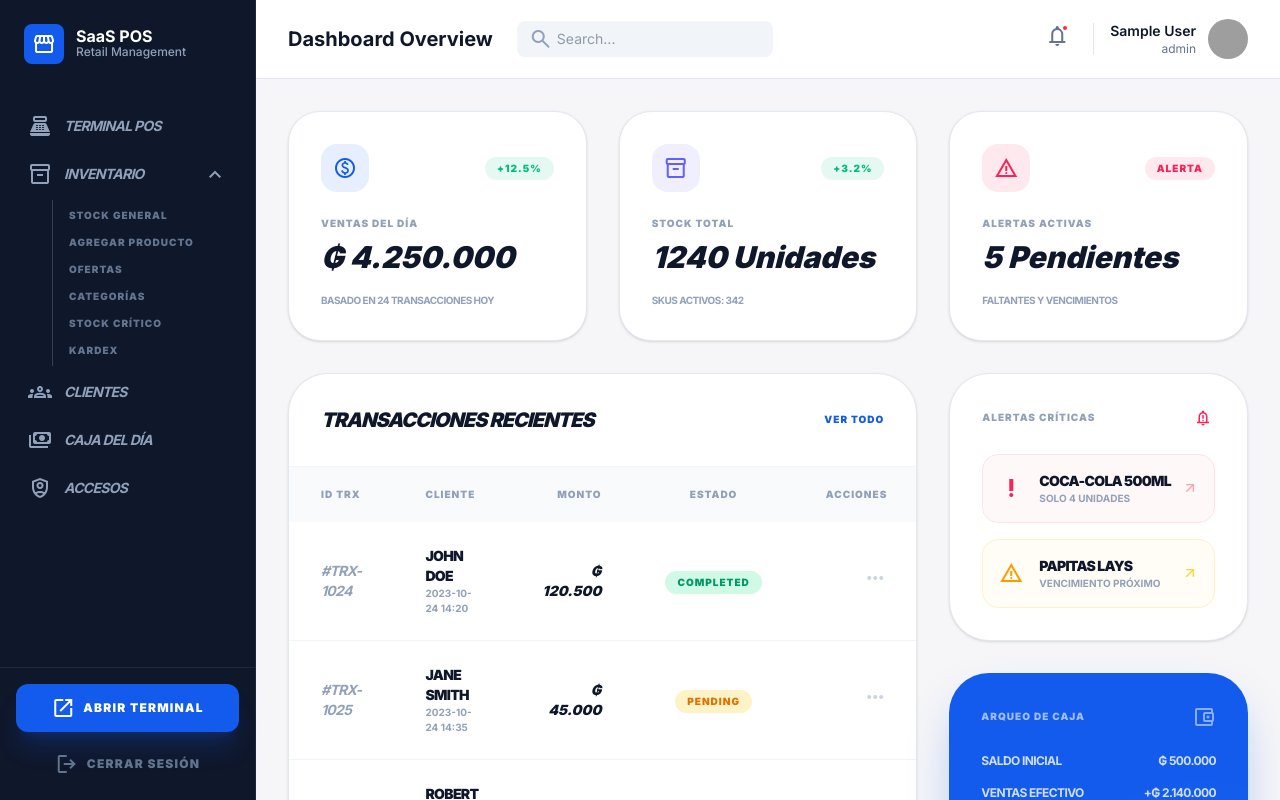
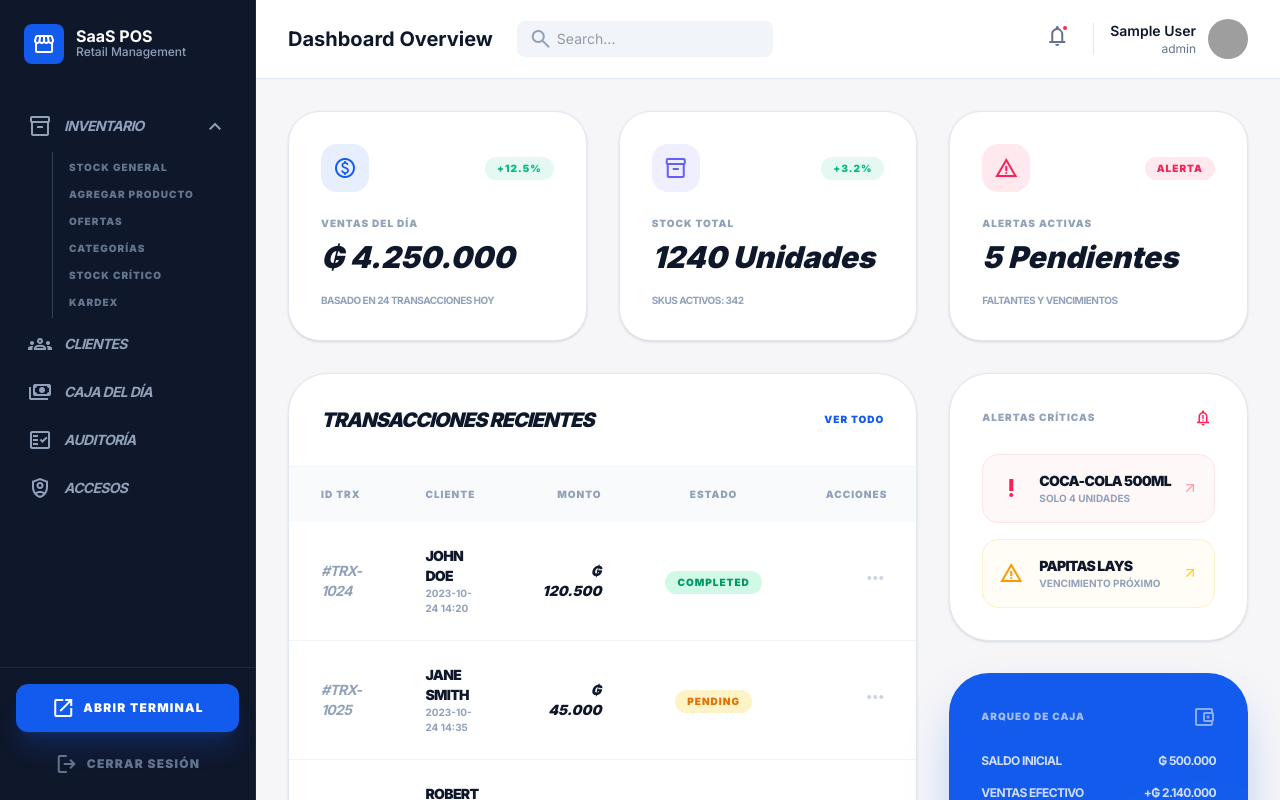
Before and after one commit to Saylogfake/simPOS, a Next.js app in the folder saas-pos/: page / in a window 1280 px wide. Built offline with nearby package versions, Linux system fonts and the light colour scheme; sample sign-in values are in the browser's storage; grey boxes are pictures that could not be loaded.

Commit message:
feat: role-based redirect on login, sidebar by role, POS opens in new tab

```diff
--- a/saas-pos/app/(auth)/login/page.tsx
+++ b/saas-pos/app/(auth)/login/page.tsx
@@ -58,7 +58,9 @@ export default function LoginPage() {
             const data = await res.json()
             localStorage.setItem("token", data.access_token)
             localStorage.setItem("user", JSON.stringify(data.user))
-            router.push("/pos")
+            const role = data.user?.role || ""
+            if (role === "CAJERO") router.push("/cash")
+            else router.push("/cash/admin")
         } catch {
             setError("Credenciales incorrectas. Verifica tu correo y contraseña.")
         } finally {
--- a/saas-pos/app/(dashboard)/layout.tsx
+++ b/saas-pos/app/(dashboard)/layout.tsx
@@ -79,14 +79,20 @@ export default function DashboardLayout({
                     </div>
                 </div>
                 <nav className="flex-1 px-4 py-4 space-y-1 overflow-y-auto">
+                    {/* Cajero: solo Caja del Día */}
+                    {userRole === "CAJERO" && (
                         <Link
-                        href="/pos"
-                        className={`flex items-center gap-3 px-3 py-2.5 rounded-lg transition-colors ${pathname === '/pos' ? 'bg-primary text-white shadow-lg shadow-primary/20' : 'text-slate-400 hover:text-white hover:bg-slate-800'}`}
+                            href="/cash"
+                            className={`flex items-center gap-3 px-3 py-2.5 rounded-lg transition-colors ${pathname === '/cash' ? 'bg-primary text-white shadow-lg shadow-primary/20' : 'text-slate-400 hover:text-white hover:bg-slate-800'}`}
                         >
-                        <span className="material-symbols-outlined">point_of_sale</span>
-                        <span className="text-sm font-bold uppercase tracking-tighter italic">Terminal POS</span>
+                            <span className="material-symbols-outlined">payments</span>
+                            <span className="text-sm font-bold uppercase tracking-tighter italic">Caja del Día</span>
                         </Link>
+                    )}
 
+                    {/* Admin / Superadmin: menú completo */}
+                    {userRole !== "CAJERO" && (
+                        <>
                             {/* Inventory with Dropdown */}
                             <div className="space-y-1">
                                 <button
@@ -127,7 +133,6 @@ export default function DashboardLayout({
                                 <span className="text-sm font-bold uppercase tracking-tighter italic">Caja del Día</span>
                             </Link>
 
-                    {["ADMIN", "SUPERADMIN"].includes(userRole || "") && (
                             <Link
                                 href="/cash/admin"
                                 className={`flex items-center gap-3 px-3 py-2.5 rounded-lg transition-colors ${pathname === '/cash/admin' ? 'bg-primary text-white shadow-lg shadow-primary/20' : 'text-slate-400 hover:text-white hover:bg-slate-800'}`}
@@ -135,7 +140,6 @@ export default function DashboardLayout({
                                 <span className="material-symbols-outlined">fact_check</span>
                                 <span className="text-sm font-bold uppercase tracking-tighter italic">Auditoría</span>
                             </Link>
-                    )}
 
                             <Link
                                 href="/roles"
@@ -159,12 +163,20 @@ export default function DashboardLayout({
                                     </Link>
                                 </>
                             )}
+                        </>
+                    )}
                 </nav>
                 <div className="p-4 border-t border-slate-800 space-y-3">
-                    <Link href="/pos" className="w-full flex items-center justify-center gap-2 bg-primary hover:bg-primary/90 text-white py-3 rounded-xl text-xs font-black uppercase tracking-widest shadow-xl shadow-primary/20 transition-all active:scale-95">
+                    {/* Terminal abre en pestaña nueva */}
+                    <a
+                        href="/pos"
+                        target="_blank"
+                        rel="noopener noreferrer"
+                        className="w-full flex items-center justify-center gap-2 bg-primary hover:bg-primary/90 text-white py-3 rounded-xl text-xs font-black uppercase tracking-widest shadow-xl shadow-primary/20 transition-all active:scale-95"
+                    >
                         <span className="material-symbols-outlined text-lg">open_in_new</span>
                         <span>Abrir Terminal</span>
-                    </Link>
+                    </a>
                     <button
                         onClick={handleLogout}
                         className="w-full flex items-center justify-center gap-2 text-slate-500 hover:text-rose-400 py-2 rounded-lg text-xs font-black uppercase tracking-widest transition-colors"
```
Lines whose indentation alone changed are shown as unchanged.
